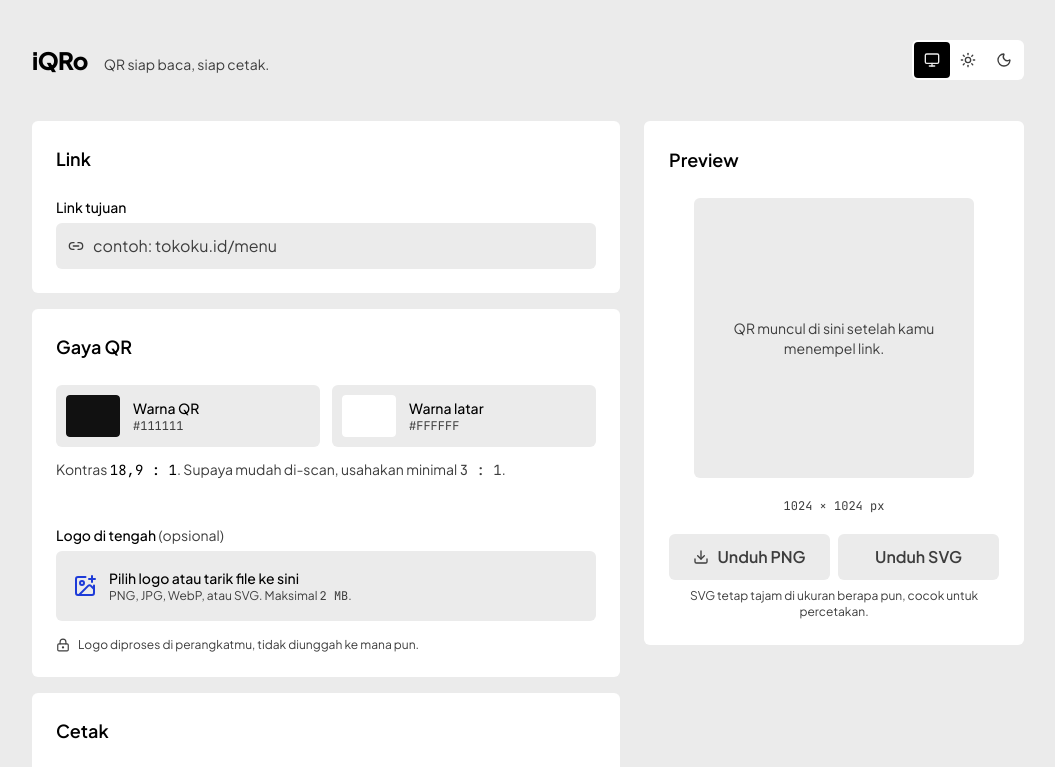
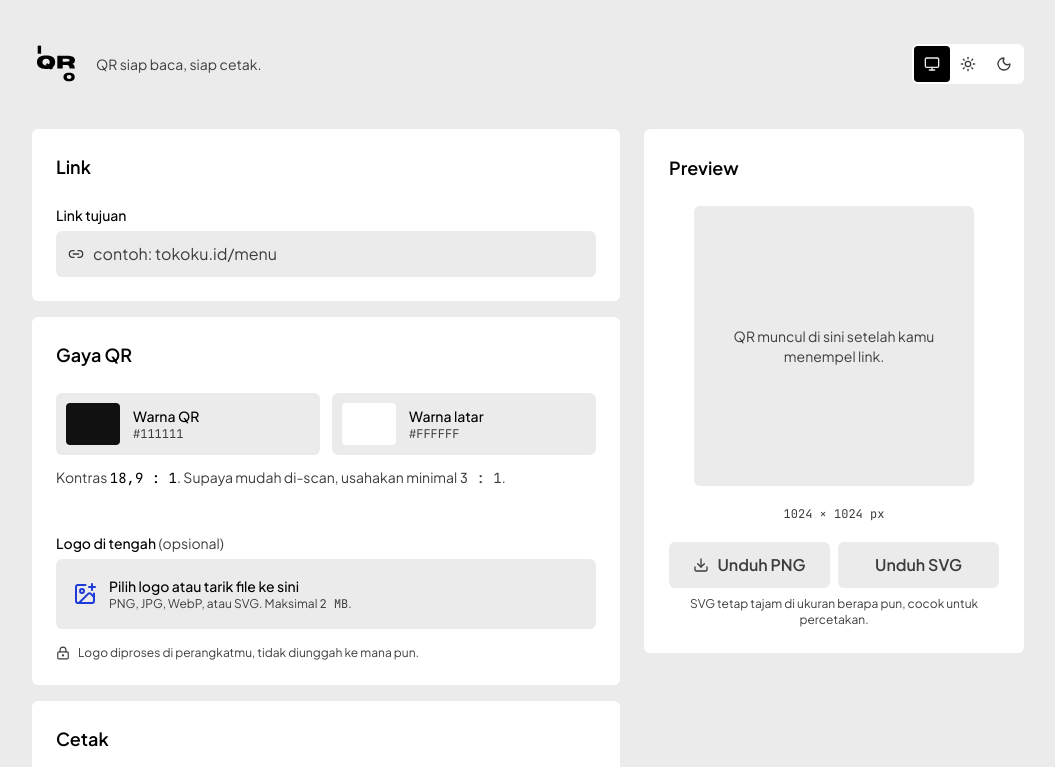
Before and after one commit to dappervire/iQRo, a Next.js app: page / in a window 1280 px wide. Shown: the top 767 px of the page, without its empty margins (112-1167 px from the left). Built offline with nearby package versions, Linux system fonts and the light colour scheme.

Commit message:
feat: logo dan favicon iQRo

```diff
--- a/components/Iqro.tsx
+++ b/components/Iqro.tsx
@@ -4,6 +4,7 @@ import { useReducer, type ReactNode } from "react";
 import { reducer, stateAwal } from "@/lib/state";
 import { normalisasiUrl } from "@/lib/validasi";
 import GayaQr from "./GayaQr";
+import IqroLogo from "./IqroLogo";
 import LangkahLink from "./LangkahLink";
 import PilihTema from "./PilihTema";
 import PilihTemplate from "./PilihTemplate";
@@ -34,9 +35,10 @@ export default function Iqro() {
   return (
     <main className="mx-auto max-w-5xl px-4 py-6 lg:py-10">
       <header className="mb-6 flex items-center justify-between gap-4 border-b border-garis pb-4">
-        <div className="flex flex-wrap items-baseline gap-x-4 gap-y-1">
-          <h1 className="text-2xl font-extrabold tracking-tight">
-            iQRo<span className="sr-only"> — QR siap baca, siap cetak</span>
+        <div className="flex flex-wrap items-center gap-x-4 gap-y-1">
+          <h1>
+            <IqroLogo className="size-10 text-teks lg:size-12" />
+            <span className="sr-only"> — QR siap baca, siap cetak</span>
           </h1>
           <p className="text-sm text-teks-redup">QR siap baca, siap cetak.</p>
         </div>
--- /dev/null
+++ b/components/IqroLogo.tsx
@@ -0,0 +1,27 @@
+import type { SVGProps } from "react";
+
+/**
+ * Logo iQRo. Warnanya mengikuti warna teks di sekitarnya (currentColor),
+ * jadi cukup beri kelas warna, mis. <IqroLogo className="size-10 text-teks" />.
+ */
+export default function IqroLogo({ title = "iQRo", ...props }: SVGProps<SVGSVGElement> & { title?: string }) {
+  return (
+    <svg xmlns="http://www.w3.org/2000/svg" viewBox="0 0 75 75" role="img" aria-label={title} {...props}>
+      <defs>
+        <clipPath id="iqro-potong">
+          <rect width="64" height="30" />
+        </clipPath>
+      </defs>
+      <g fill="currentColor">
+        <g transform="translate(6 23)">
+          <g clipPath="url(#iqro-potong)">
+            <path transform="translate(0.706499 21.717222)" d="M 22.234375 1.453125 C 21.429688 1.242188 20.703125 0.769531 20.046875 0.03125 C 18.660156 0.28125 17.078125 0.40625 15.296875 0.40625 C 10.296875 0.40625 6.617188 -0.617188 4.265625 -2.671875 C 2.171875 -4.503906 1.125 -6.992188 1.125 -10.140625 C 1.125 -13.273438 2.171875 -15.753906 4.265625 -17.578125 C 6.617188 -19.640625 10.296875 -20.671875 15.296875 -20.671875 C 20.296875 -20.671875 23.976562 -19.640625 26.34375 -17.578125 C 28.425781 -15.753906 29.46875 -13.273438 29.46875 -10.140625 C 29.46875 -6.460938 28.050781 -3.703125 25.21875 -1.859375 C 25.9375 -1.335938 26.613281 -0.984375 27.25 -0.796875 Z M 15.296875 -5.015625 C 15.710938 -5.015625 16.097656 -5.039062 16.453125 -5.09375 C 15.910156 -5.84375 15.332031 -6.425781 14.71875 -6.84375 L 17.171875 -8.25 C 17.929688 -7.988281 18.773438 -7.457031 19.703125 -6.65625 C 20.546875 -7.613281 20.96875 -8.773438 20.96875 -10.140625 C 20.96875 -11.421875 20.582031 -12.535156 19.8125 -13.484375 C 18.851562 -14.648438 17.347656 -15.234375 15.296875 -15.234375 C 13.242188 -15.234375 11.734375 -14.648438 10.765625 -13.484375 C 9.992188 -12.535156 9.609375 -11.421875 9.609375 -10.140625 C 9.609375 -8.835938 9.992188 -7.71875 10.765625 -6.78125 C 11.734375 -5.601562 13.242188 -5.015625 15.296875 -5.015625 Z M 15.296875 -5.015625" />
+            <path transform="translate(31.295133 21.717222)" d="M 29.875 0 L 21.859375 0 C 21.484375 -0.507812 21.222656 -1.160156 21.078125 -1.953125 C 20.941406 -2.554688 20.742188 -3.148438 20.484375 -3.734375 C 20.222656 -4.328125 19.769531 -4.816406 19.125 -5.203125 C 18.476562 -5.597656 17.519531 -5.8125 16.25 -5.84375 L 10.75 -5.84375 L 10.75 0 L 2.25 0 L 2.25 -20.234375 L 16.0625 -20.234375 C 19.351562 -20.234375 22.007812 -19.984375 24.03125 -19.484375 C 26.0625 -18.992188 27.539062 -18.21875 28.46875 -17.15625 C 29.40625 -16.101562 29.875 -14.726562 29.875 -13.03125 C 29.875 -11.613281 29.550781 -10.421875 28.90625 -9.453125 C 28.257812 -8.484375 27.242188 -7.710938 25.859375 -7.140625 C 27.203125 -6.585938 28.070312 -5.921875 28.46875 -5.140625 C 28.875 -4.367188 29.125 -3.519531 29.21875 -2.59375 C 29.3125 -1.769531 29.53125 -0.90625 29.875 0 Z M 10.75 -10.828125 L 15.59375 -10.84375 C 16.945312 -10.84375 18.015625 -10.898438 18.796875 -11.015625 C 19.578125 -11.140625 20.148438 -11.304688 20.515625 -11.515625 C 20.890625 -11.734375 21.128906 -11.972656 21.234375 -12.234375 C 21.335938 -12.492188 21.390625 -12.757812 21.390625 -13.03125 C 21.390625 -13.300781 21.335938 -13.566406 21.234375 -13.828125 C 21.128906 -14.085938 20.890625 -14.320312 20.515625 -14.53125 C 20.148438 -14.75 19.578125 -14.921875 18.796875 -15.046875 C 18.015625 -15.171875 16.945312 -15.234375 15.59375 -15.234375 L 10.75 -15.234375 Z M 10.75 -10.828125" />
+          </g>
+        </g>
+        <path transform="translate(7.500001 21.450012)" d="M 6.703125 0 L 1.40625 0 L 1.40625 -12.609375 L 6.703125 -12.609375 Z M 6.703125 0" />
+        <path transform="translate(48.431244 64.049979)" d="M 9.53125 0.265625 C 6.414062 0.265625 4.125 -0.375 2.65625 -1.65625 C 1.351562 -2.789062 0.703125 -4.335938 0.703125 -6.296875 C 0.703125 -8.253906 1.351562 -9.800781 2.65625 -10.9375 C 4.125 -12.226562 6.414062 -12.875 9.53125 -12.875 C 12.65625 -12.875 14.953125 -12.226562 16.421875 -10.9375 C 17.722656 -9.800781 18.375 -8.253906 18.375 -6.296875 C 18.375 -4.335938 17.722656 -2.789062 16.421875 -1.65625 C 14.953125 -0.375 12.65625 0.265625 9.53125 0.265625 Z M 9.53125 -3.109375 C 10.8125 -3.109375 11.75 -3.472656 12.34375 -4.203125 C 12.820312 -4.796875 13.0625 -5.492188 13.0625 -6.296875 C 13.0625 -7.097656 12.820312 -7.796875 12.34375 -8.390625 C 11.75 -9.128906 10.8125 -9.5 9.53125 -9.5 C 8.257812 -9.5 7.320312 -9.128906 6.71875 -8.390625 C 6.238281 -7.796875 6 -7.097656 6 -6.296875 C 6 -5.492188 6.238281 -4.796875 6.71875 -4.203125 C 7.320312 -3.472656 8.257812 -3.109375 9.53125 -3.109375 Z M 9.53125 -3.109375" />
+      </g>
+    </svg>
+  );
+}
```
Also changed, not shown: app/icon.svg, public/iqro-logo.svg (added), 1 other file (tests, documents, lock files or other folders).
